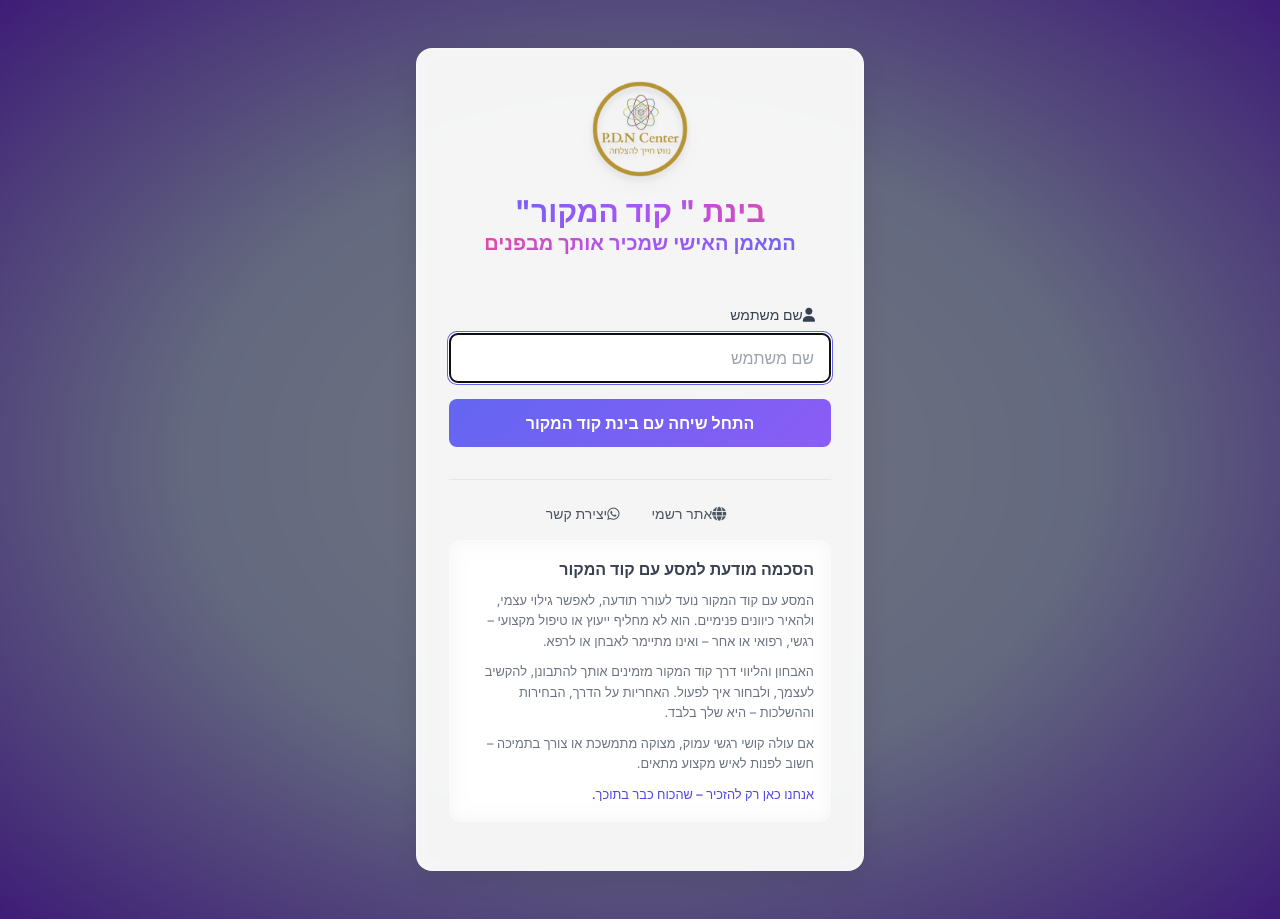
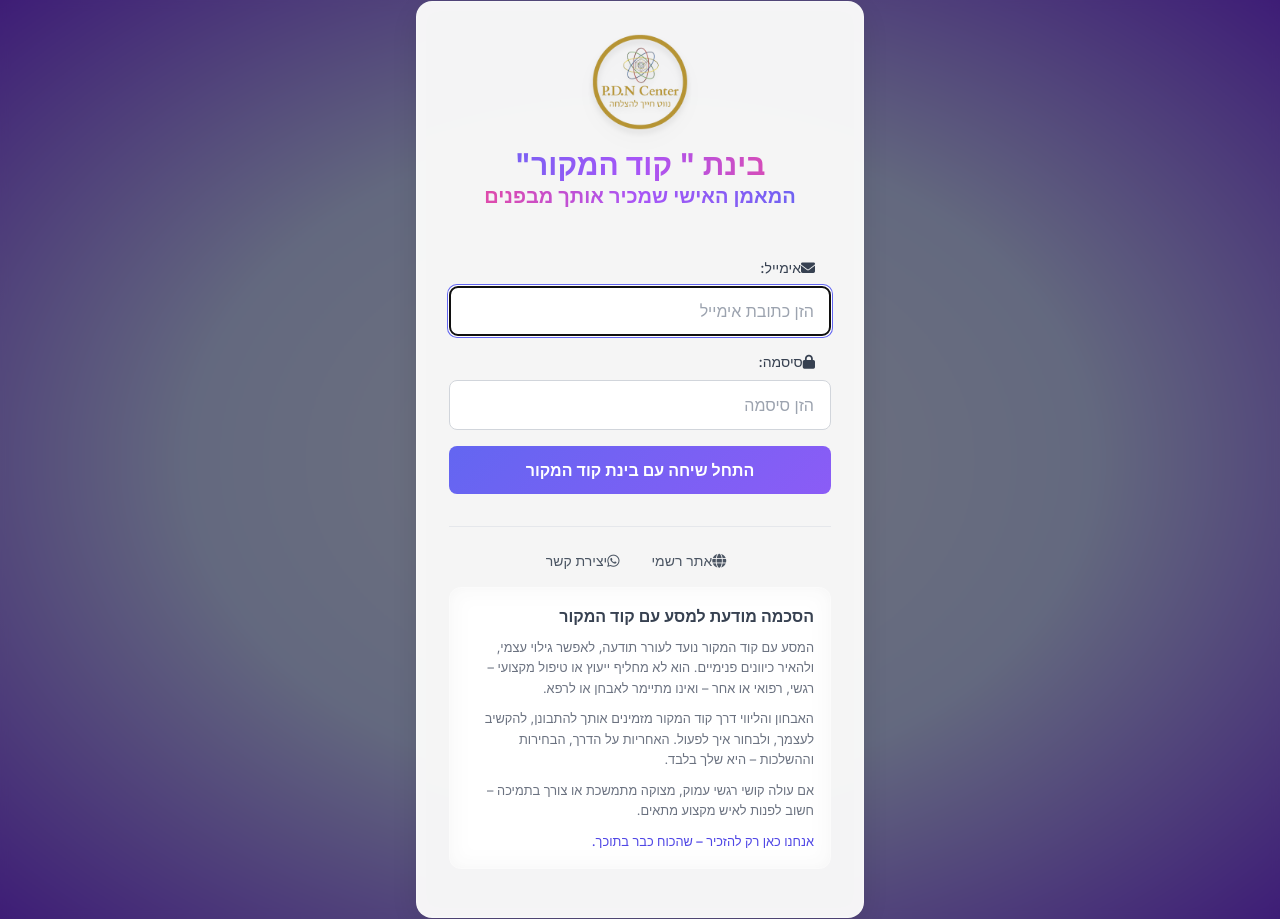
Before and after one commit to Tomer007/pdn_chat, a Flask app: page /pdn-chat-ai/ in a window 1280 px wide. Run offline with Flask 3, Linux system fonts and the light colour scheme; some libraries are stand-ins or nearby versions.

Commit message:
Update login templates and enhance chat functionality
- Replaced username fields with email fields in both admin and chat login templates for improved user experience and accessibility.
- Added a warning message in the chat confirmation modal to inform users about unsaved conversations.
- Updated logic in the chat script to check for specific user inputs related to ending conversations, enhancing interaction clarity.
- Improved error handling and debugging options in the PDN calculator test script for better testing efficiency.

```diff
--- a/app/pdn_chat_ai/templates/binat_login.html
+++ b/app/pdn_chat_ai/templates/binat_login.html
@@ -88,16 +88,23 @@
               המאמן האישי שמכיר אותך מבפנים
             </h2></div><br>
         <form id="loginForm" class="space-y-4">
-            <!-- Username Field -->
             <div>
                 <label for="username" class="block text-sm font-medium text-gray-700 mb-2">
-                    <i class="fas fa-user mr-4"></i>שם משתמש
+                    <i class="fas fa-envelope mr-4"></i>אימייל:
                 </label>
-                <input type="text" id="username" name="username" required
+                <input type="username" id="username" name="email" required
                        class="w-full px-4 py-3 border border-gray-300 rounded-lg focus:ring-2 focus:ring-indigo-500 focus:border-transparent transition-all duration-300"
-                       placeholder="שם משתמש"
-                       autocomplete="username"
-                       maxlength="50">
+                       placeholder="הזן כתובת אימייל"
+                       autocomplete="email">
+            </div>            <div>
+                    <label for="password" class="block text-sm font-medium text-gray-700 mb-2">
+                        <i class="fas fa-lock mr-4"></i>סיסמה:
+                    </label>
+                    <input type="text" id="password" name="password" required
+                        class="w-full px-4 py-3 border border-gray-300 rounded-lg focus:ring-2 focus:ring-indigo-500 focus:border-transparent transition-all duration-300"
+                        placeholder="הזן סיסמה"
+                        autocomplete="password"
+                        maxlength="50">
             </div>
 
             <button type="submit"
```
Also changed, not shown: app/pdn_admin/templates/admin_login.html (+10 -1 lines), app/pdn_chat_ai/templates/chat.html (+6 -8 lines).
